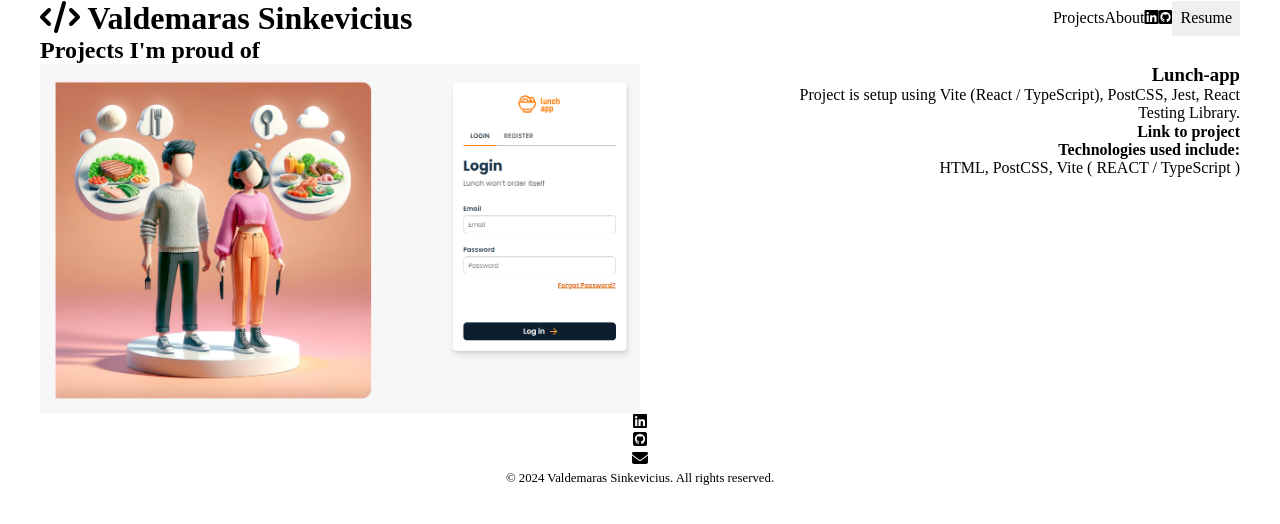
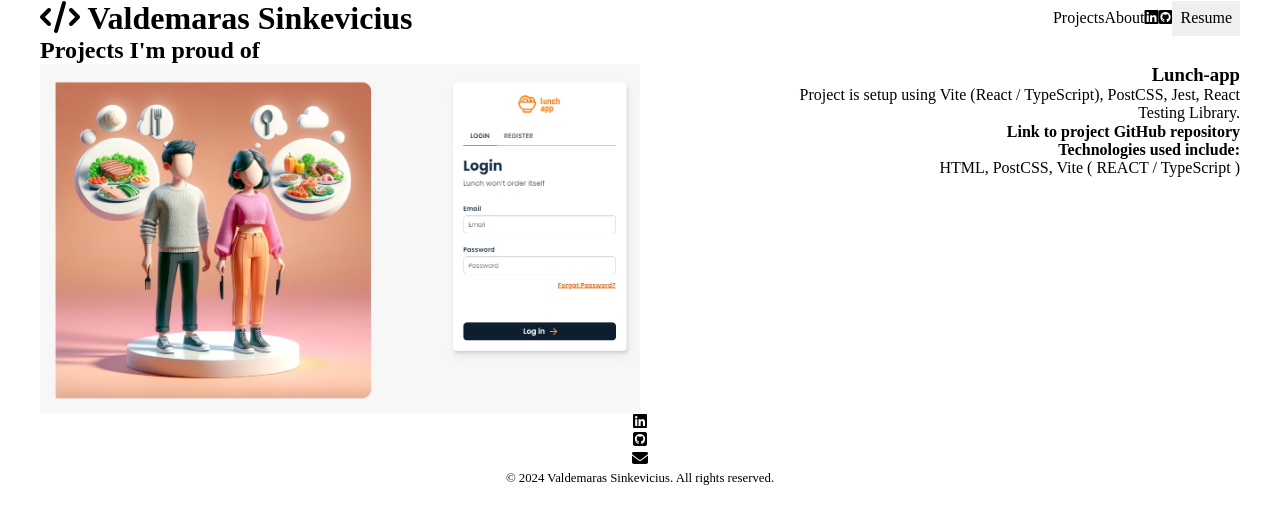
Before and after one commit to valsin132/portfolio, a React (Vite) app: page /projects in a window 1280 px wide. Shown: the top 524 px of the page. Built offline with nearby package versions, Linux system fonts and the light colour scheme; a web font is replaced by a local one.

Commit message:
added cv

```diff
--- a/src/components/Card/Card.tsx
+++ b/src/components/Card/Card.tsx
@@ -35,7 +35,7 @@ export function Card({
           {isLink && link && (
             <h4 className={cx('card__link')}>
               <Link to={link} target="_blank">
-                Link to project
+                Link to project GitHub repository
               </Link>
             </h4>
           )}
--- a/src/components/Navbar/Navbar.tsx
+++ b/src/components/Navbar/Navbar.tsx
@@ -1,6 +1,6 @@
 import classNames from 'classnames/bind';
 import { NavLink } from 'react-router-dom';
-import ValdemarasSinkeviciusCV from '../../assets/images/ValdemarasSinkeviciusCV.pdf';
+import ValdemarasSinkeviciusCV from '../../assets/images/ValdemarasSinkevicius.pdf';
 import styles from './Navbar.module.css';
 
 const cx = classNames.bind(styles);
```
Also changed, not shown: 2 other files (tests, documents, lock files or other folders).
